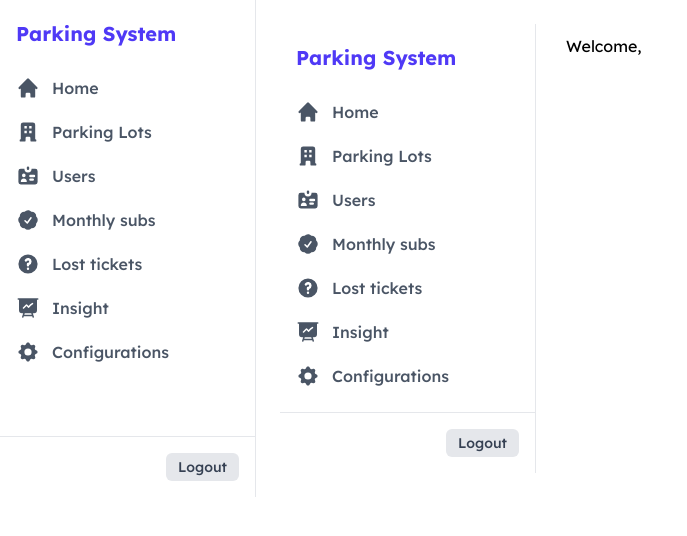
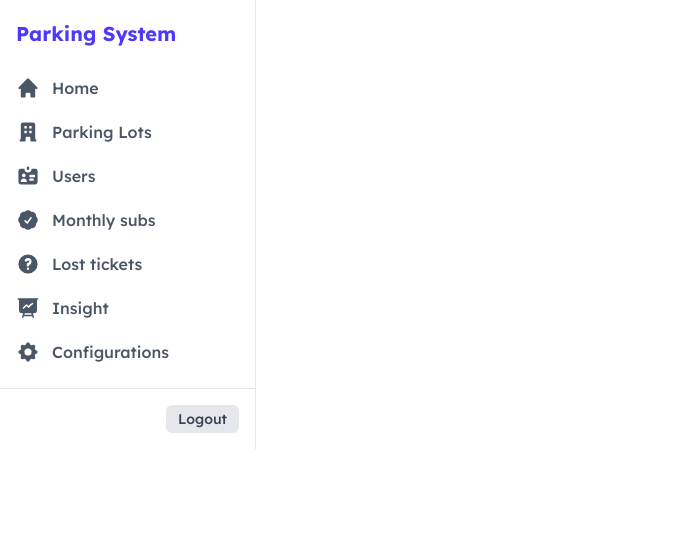
Before and after one commit to nlhtungg/parking-lot, a Next.js app in the folder fe/: page /admin in a window 1280 px wide. Shown: the top 536 px of the page, without its empty margins (0-687 px from the left). Built offline with nearby package versions, Linux system fonts and the light colour scheme; no server answers.

Commit message:
fix 2 Sidebar in admin home

```diff
--- a/fe/app/admin/page.jsx
+++ b/fe/app/admin/page.jsx
@@ -20,13 +20,5 @@ export default function AdminPage() {
         fetchUserData();
     }, []);
 
-    return (
-        <div style={{ display: "flex" }}>
-            <Sidebar />
-            <div style={{ marginLeft: "20px", padding: "10px" }}>
-                <h1>Welcome, {userName}</h1>
-                {/* Main content area */}
-            </div>
-        </div>
-    );
+    return <div style={{ display: "flex" }}></div>;
 }
```
